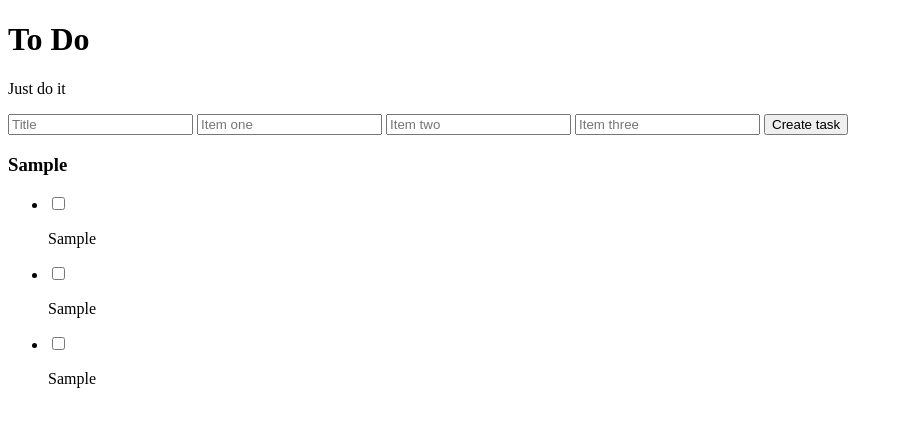
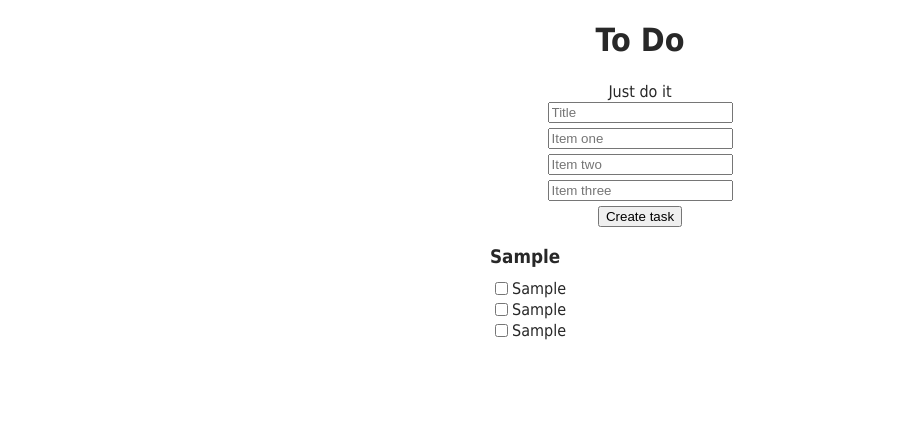
Before and after one commit to Studentikitok/lpr2_todo, a plain HTML site: page vue/index.html in a window 1280 px wide. Both pictures are taken after typing "Sample", "Sample", "Sample", "Sample" into the empty fields and a click on the button "Create task". Shown: the whole page, without its empty margins (0-903 px from the left). Drawn offline with Linux system fonts and the light colour scheme.

Commit message:
Фикс второго столбца

```diff
--- a/vue/css/main.css
+++ b/vue/css/main.css
@@ -1,48 +1,48 @@
-/*body {*/
-/*    font-family: tahoma;*/
-/*    color:#282828;*/
-/*    margin: 0px;*/
-/*    padding: 0;*/
-/*}*/
+body {
+    font-family: tahoma;
+    color:#282828;
+    margin: 0px;
+    padding: 0;
+}
 
-/*header{*/
-/*    display: flex;*/
-/*    flex-direction: column;*/
-/*    align-items: center;*/
-/*}*/
+header{
+    display: flex;
+    flex-direction: column;
+    align-items: center;
+}
 
-/*.create-task{*/
-/*    display: flex;*/
-/*    flex-direction: column;*/
-/*    align-items: center;*/
-/*    gap: 5px;*/
-/*}*/
+.create-task{
+    display: flex;
+    flex-direction: column;
+    align-items: center;
+    gap: 5px;
+}
 
-/*.task{*/
-/*    display: flex;*/
-/*    flex-direction: column;*/
-/*    width: 300px;*/
-/*    gap: 5px;*/
-/*    word-wrap: break-word;*/
-/*}*/
+.task{
+    display: flex;
+    flex-direction: column;
+    width: 300px;
+    gap: 5px;
+    word-wrap: break-word;
+}
 
-/*.task > ul > li{*/
-/*    display: flex;*/
-/*    align-items: center;*/
-/*    word-wrap: break-word;*/
-/*}*/
+.task > ul > li{
+    display: flex;
+    align-items: center;
+    word-wrap: break-word;
+}
 
-/*.task > ul, p{*/
-/*    margin: 1px;*/
-/*    padding: 0px;*/
-/*}*/
+.task > ul, p{
+    margin: 1px;
+    padding: 0px;
+}
 
-/*.task > h3{*/
-/*    margin-bottom: 5px;*/
-/*}*/
+.task > h3{
+    margin-bottom: 5px;
+}
 
-/*.tasks{*/
-/*    display: flex;*/
-/*    justify-content: center;*/
-/*    gap: 20px;*/
-/*}*/
+.tasks{
+    display: flex;
+    justify-content: center;
+    gap: 20px;
+}
--- a/vue/js/main.js
+++ b/vue/js/main.js
@@ -20,7 +20,7 @@ Vue.component('to-do-app',{
     data() {
         return {
             tasks: [],
-            processedTask: null,
+            processedTask: [],
             completedTasks: []
         }
     },
@@ -47,9 +47,6 @@ Vue.component('to-do-app',{
         }
     }
 })
-
-
-
 
 Vue.component('task-create', {
     template:`
@@ -122,8 +119,6 @@ Vue.component('task-create', {
     }
 })
 
-
-
 Vue.component('task-on-start', {
     props: ['tasks'],
     template: `
@@ -132,7 +127,7 @@ Vue.component('task-on-start', {
                 <h3>{{ task.title }}</h3>
                 <ul>
                     <li v-for="item in task.items" :key="item.id">
-                        <input type="checkbox" :id="item.id" v-model="item.checked" @change="checkItems">
+                        <input type="checkbox" :id="item.id" v-model="item.checked" @change="checkItems(task)">
                         <p>{{ item.text }}</p>
                     </li>
                 </ul>
@@ -140,46 +135,43 @@ Vue.component('task-on-start', {
         </div>
     `,
     methods: {
-        checkItems() {
-            // Calculate checked items percentage
-            let totalItems = this.tasks.flatMap(task => task.items).length;
-            let checkedItems = this.tasks.flatMap(task => task.items).filter(item => item.checked).length;
+        checkItems(task) {
+            // Calculate checked items percentage for a specific task
+            let totalItems = task.items.length;
+            let checkedItems = task.items.filter(item => item.checked).length;
 
             let percentage = (checkedItems / totalItems) * 100;
 
             if (percentage > 50) {
                 // Transfer the task to task-process component
-                let taskToMove = this.tasks.pop(); // Remove the task from the array
-                this.$emit('transfer-task', taskToMove);
+                const index = this.tasks.findIndex(t => t === task);
+                if (index !== -1) {
+                    this.$emit('transfer-task', this.tasks.splice(index, 1)[0]); // Remove the task from the array
+                }
             }
         }
+
     }
 })
 
-
 Vue.component('task-process', {
-    props: ['task', 'completedTasks'],
+    props: ['completedTasks'],
     template: `
         <div class="task-process">
-            <h3>{{ task.title }}</h3>
-            <ul>
-                <li v-for="item in task.items" :key="item.id">
-                    <p :class="{ 'completed': item.checked }">{{ item.text }}</p>
-                </li>
-            </ul>
-            <h4>Completed Tasks:</h4>
-            <ul>
-                <li v-for="completedTask in completedTasks" :key="completedTask.title">
-                    <p>{{ completedTask.title }}</p>
-                </li>
-            </ul>
+            <div v-for="completedTask in completedTasks" :key="completedTask.title">
+                <h3>{{ completedTask.title }}</h3>
+                <ul>
+                    <li v-for="item in completedTask.items" :key="item.id">
+                        <input type="checkbox" :id="item.id" v-model="item.checked" @change="checkItems(completedTask, item)">
+                        <p :class="{ 'completed': item.checked }">{{ item.text }}</p>
+                    </li>
+                </ul>
+            </div>
         </div>
     `
 })
 
 
-
-
 let app = new Vue({
     el: '#app'
 })
```
